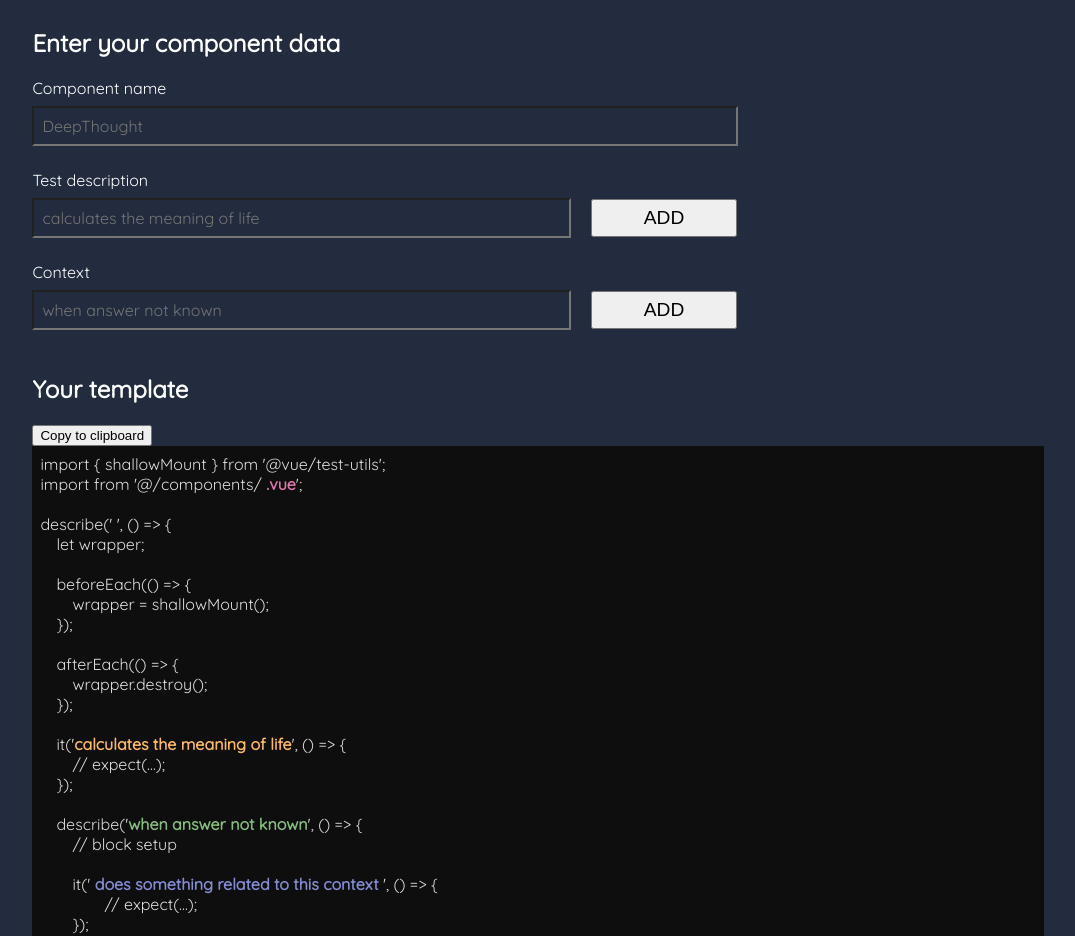
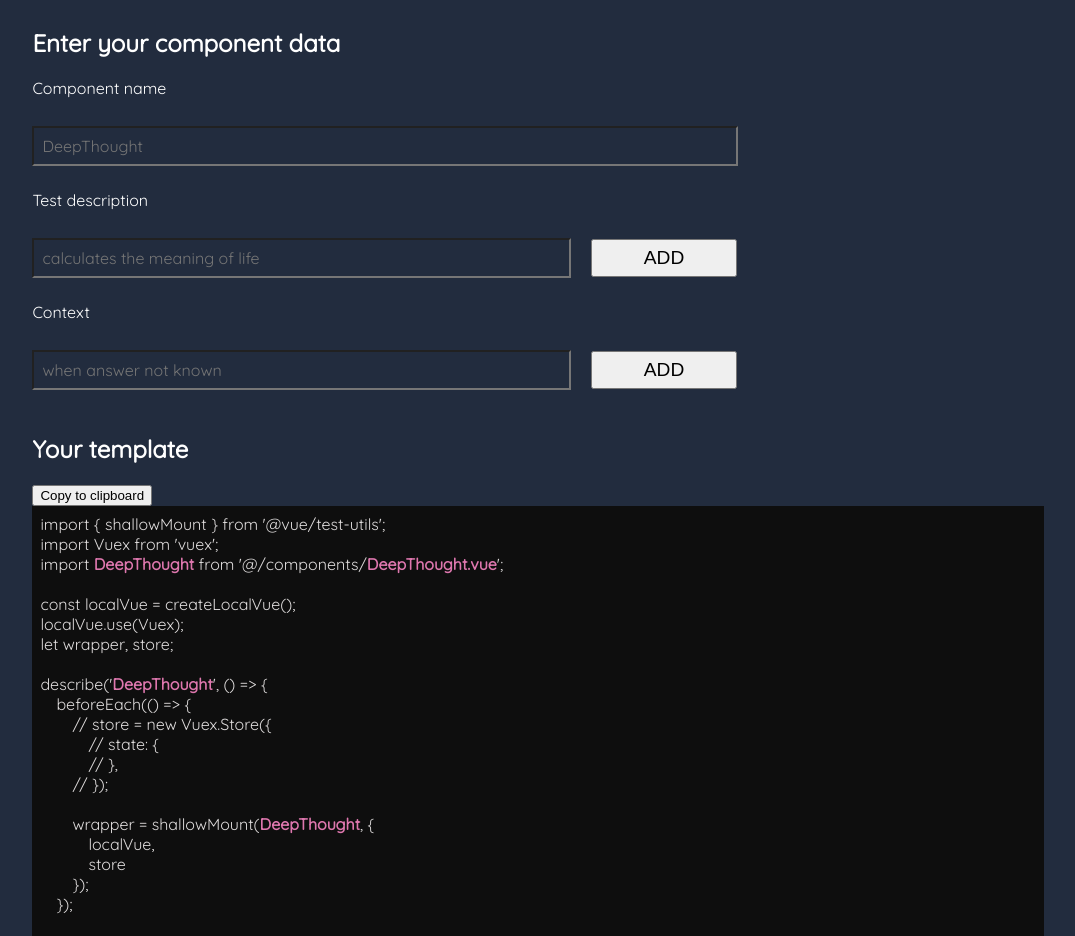
Before and after one commit to metamoni/vue_test_template_generator, a Vue app: page / in a window 1280 px wide. Shown: the top 936 px of the page, without its empty margins (102-1177 px from the left). Built offline with nearby package versions, Linux system fonts and the light colour scheme.

Commit message:
render Example and Context components in template

```diff
--- a/src/components/TemplateContainer.vue
+++ b/src/components/TemplateContainer.vue
@@ -2,28 +2,34 @@
   <section>
     <h2>Your template</h2>
     <button id="copy-button" @click="copyTemplate">Copy to clipboard</button>
-    <div id="generated-template">
+    <div id="generated-template" contentEditable="true">
       import { shallowMount } from '@vue/test-utils';<br/>
+      import Vuex from 'vuex';<br/>
       import
       <span class="component-name">
-        {{ componentName }}
-      </span> from '@/components/
-      <span class="component-name">
-        {{ componentName }}.vue</span>';
+        {{ name }}
+      </span> from '@/components/<span class="component-name">{{ name }}.vue</span>';
       <br/>
       <br/>
-      describe('
-      <span class="component-name">
-        {{ componentName }}
-      </span>
-      ', () => {
-      <br/>
-      <span class="indent">let wrapper;</span>
+      const localVue = createLocalVue();<br/>
+      localVue.use(Vuex);<br/>
+      let wrapper, store;
       <br/>
       <br/>
+      describe('<span class="component-name">{{ name }}</span>', () => {
+      <br/>
       <span class="indent">beforeEach(() => {</span><br/>
+        <span class="double-indent">// store = new Vuex.Store({</span><br/>
+        <span class="deep-indent">// state: {</span><br/>
+        <span class="deep-indent">// },</span><br/>
+        <span class="double-indent">// });</span>
+        <br/>
+        <br/>
         <span class="double-indent">
-          wrapper = shallowMount(<span class="component-name">{{ componentName }}</span>);
+          wrapper = shallowMount(<span class="component-name">{{ name }}</span>, {<br/>
+          <span class="deep-indent">localVue,</span><br/>
+          <span class="deep-indent">store</span><br/>
+          <span class="double-indent">});</span>
         </span>
       <br/>
       <span class="indent">});</span>
@@ -34,46 +40,26 @@
         <br/>
         <span class="indent">});</span>
         <br/>
-        <br/>
-      <span class="indent">
-        it('<span class="example">{{ example }}</span>', () => {</span>
-        <br/>
-        <span class="double-indent">// expect(...);</span>
-        <br/>
-        <span class="indent">});</span>
-        <br/>
-        <br/>
-      <span class="indent">
-        describe('<span class="context">{{ context }}</span>', () => {</span>
-        <br/>
-        <span class="double-indent">// block setup</span>
-        <br/>
-        <br/>
-        <span class="double-indent">it('<span class="context-example">
-          does something related to this context
-          </span>', () => {<br/>
-          <span class="double-indent">
-            <span class="double-indent">// expect(...);</span>
-            </span><br/>
-          <span class="double-indent">});</span>
-        </span>
-        <br/>
-        <span class="indent">});</span>
-        <br/>
+        <Example />
+        <Context />
       });
     </div>
   </section>
 </template>
 
 <script>
+import Context from '@/components/Context.vue';
+import Example from '@/components/Example.vue';
+
 export default {
   name: 'TemplateContainer',
+  components: {
+    Context,
+    Example,
+  },
   data() {
     return {
-      componentName: this.$store.state.componentName,
-      example: this.$store.state.example,
-      context: this.$store.state.context,
-      method: this.$store.state.methodName,
+      name: this.$store.state.name,
     };
   },
   methods: {
@@ -88,33 +74,19 @@ export default {
         range.selectNode(document.getElementById('generated-template'));
         window.getSelection().addRange(range);
         document.execCommand('copy');
-        // document.getElementById('copy-button').innerText = 'Done!';
+        document.getElementById('copy-button').innerText = 'Copied!';
       }
     },
   },
   mounted() {
     this.$store.subscribe((mutation, state) => {
-      switch (mutation.type) {
-        case 'updateComponentName':
-          this.componentName = state.componentName;
-          break;
-        case 'updateExample':
-          this.example = state.example;
-          break;
-        case 'updateMethodName':
-          this.method = state.methodName;
-          break;
-        case 'updateContext':
-          this.context = state.context;
-          break;
-        default:
-      }
+      if (mutation.type === 'updateComponentName') this.name = state.name;
     });
   },
 };
 </script>
 
-<style scoped>
+<style>
 #generated-template {
   overflow: scroll;
   padding: 0.5em;
@@ -134,7 +106,11 @@ export default {
   margin-left: 2em;
 }
 
-.component-name, .example, .context, .context-example {
+.deep-indent {
+  margin-left: 3em;
+}
+
+.component-name, .example {
   font-weight: 800;
   font-style: Tahoma;
 }
@@ -147,14 +123,6 @@ export default {
   color: #fdb863;
 }
 
-.context {
-  color: #86bb7f;
-}
-
-.context-example {
-  color: #848cd3;
-}
-
 @media screen and (max-width: 1350px) {
   label, textarea {
     display: block;
```
